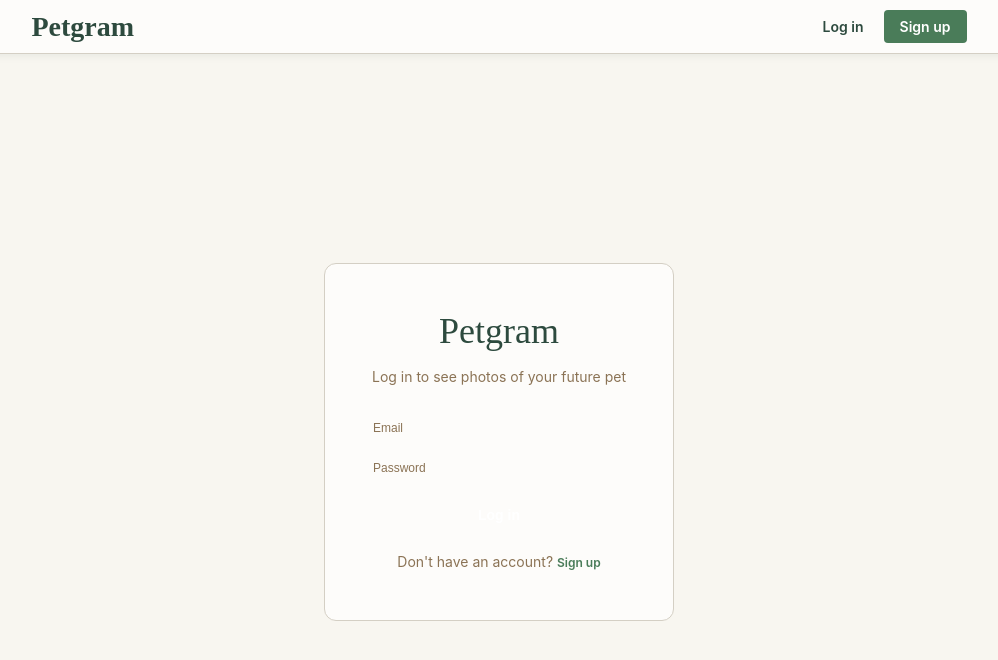
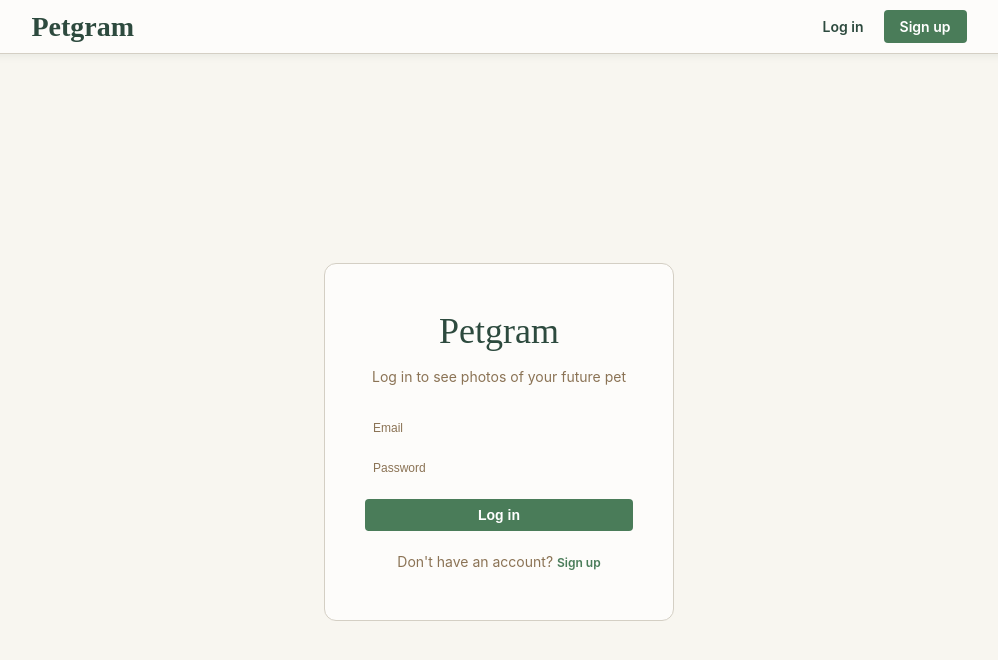
Before and after one commit to Jeong1996/school-project-pet-adoption-app, a React (Create React App) app in the folder frontend/: page /login in a window 1280 px wide. Shown: the top 660 px of the page, without its empty margins (141-1139 px from the left). Built offline with nearby package versions, Linux system fonts and the light colour scheme.

Commit message:
Fix btn-primary background color

```diff
--- a/frontend/src/index.css
+++ b/frontend/src/index.css
@@ -84,6 +84,7 @@ body {
   border-radius: 4px;
   font-weight: 600;
   transition: opacity 0.2s;
+  text-decoration: none;
 }
 
 .nav-btn-primary:hover {
@@ -209,7 +210,7 @@ body {
   font-size: 14px;
   font-weight: 600;
   color: white;
-  background: var(--nature-blue);
+  background: var(--nature-green);
   border: none;
   border-radius: 4px;
   cursor: pointer;
```
